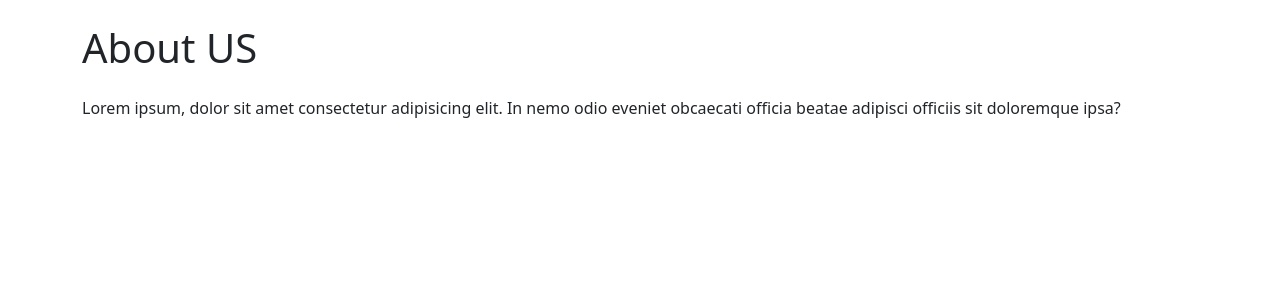
After one commit to alialjanabi12/49_Django_Web_App, a Django app: page /about/ in a window 1280 px wide. The commit adds this page. Shown: the top 300 px of the page. Run offline with Django 5.2, Linux system fonts and the light colour scheme.

Commit message:
Creating a Base Template

```diff
--- /dev/null
+++ b/job_application/templates/about.html
@@ -0,0 +1,8 @@
+{% extends 'base.html' %} {% block content %}
+
+<h1 class="mb-4 mt-4">About US</h1>
+<p>
+  Lorem ipsum, dolor sit amet consectetur adipisicing elit. In nemo odio eveniet obcaecati officia
+  beatae adipisci officiis sit doloremque ipsa?
+</p>
+{%endblock%}
--- /dev/null
+++ b/job_application/templates/base.html
@@ -0,0 +1,22 @@
+<!doctype html>
+<html lang="en">
+  <head>
+    <meta charset="UTF-8" />
+    <meta name="viewport" content="width=device-width, initial-scale=1.0" />
+    <link
+      rel="stylesheet"
+      href="https://cdn.jsdelivr.net/npm/bootstrap@5.1.3/dist/css/bootstrap.min.css"
+    />
+
+    <title>Document</title>
+  </head>
+  <body>
+    <div class="container">
+      {%block content%}
+
+      {%endblock%}
+    </div>
+    <script src="https://code.jquery.com/jquery-3.6.0.min.js"></script>
+    <script src="https://cdn.jsdelivr.net/npm/bootstrap@5.1.3/dist/js/bootstrap.min.js"></script>
+  </body>
+</html>
--- a/job_application/urls.py
+++ b/job_application/urls.py
@@ -4,4 +4,5 @@ from . import views
 urlpatterns = [
     # homepage
     path("", views.index, name="index"),
+    path("about/", views.about, name="about"),
 ]
--- a/job_application/views.py
+++ b/job_application/views.py
@@ -45,3 +45,7 @@ def index(request):
             messages.success(request, "Your application has been submitted")
 
     return render(request, "index.html")
+
+
+def about(request):
+    return render(request, "about.html")
```
Also changed, not shown: job_application/templates/index.html (+2 -19 lines).
